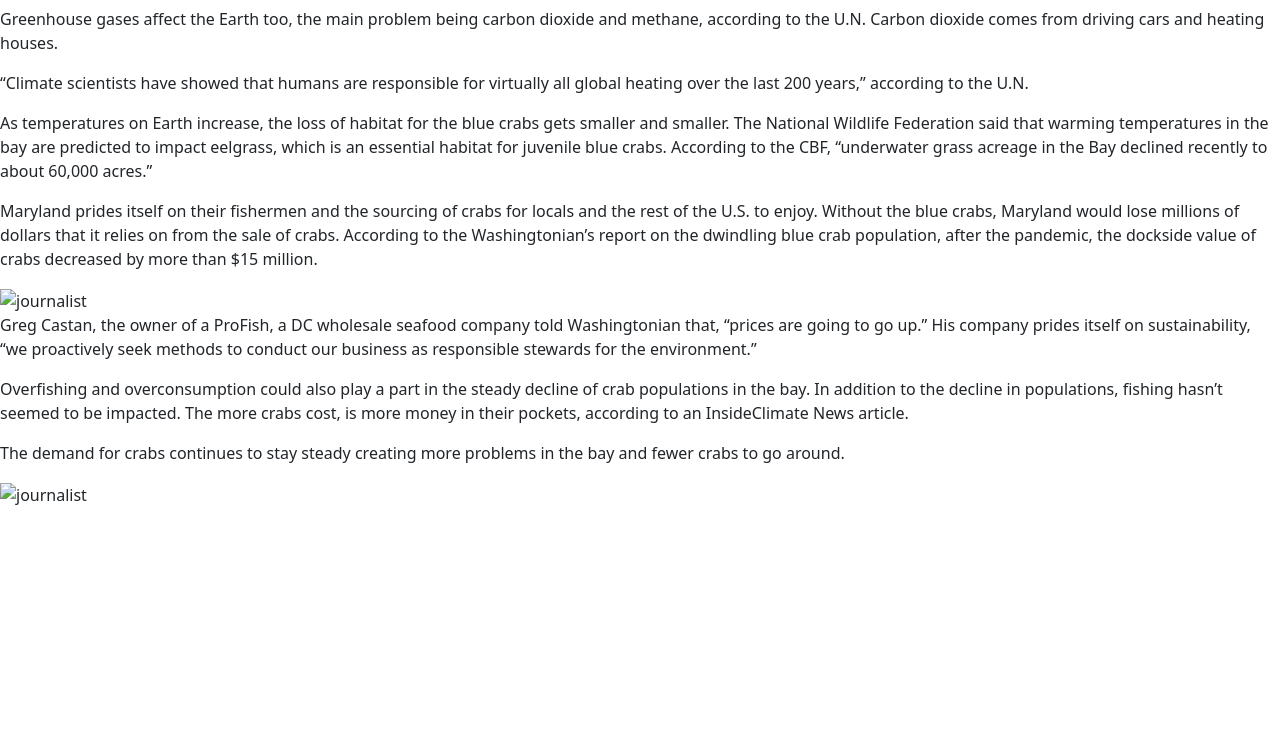
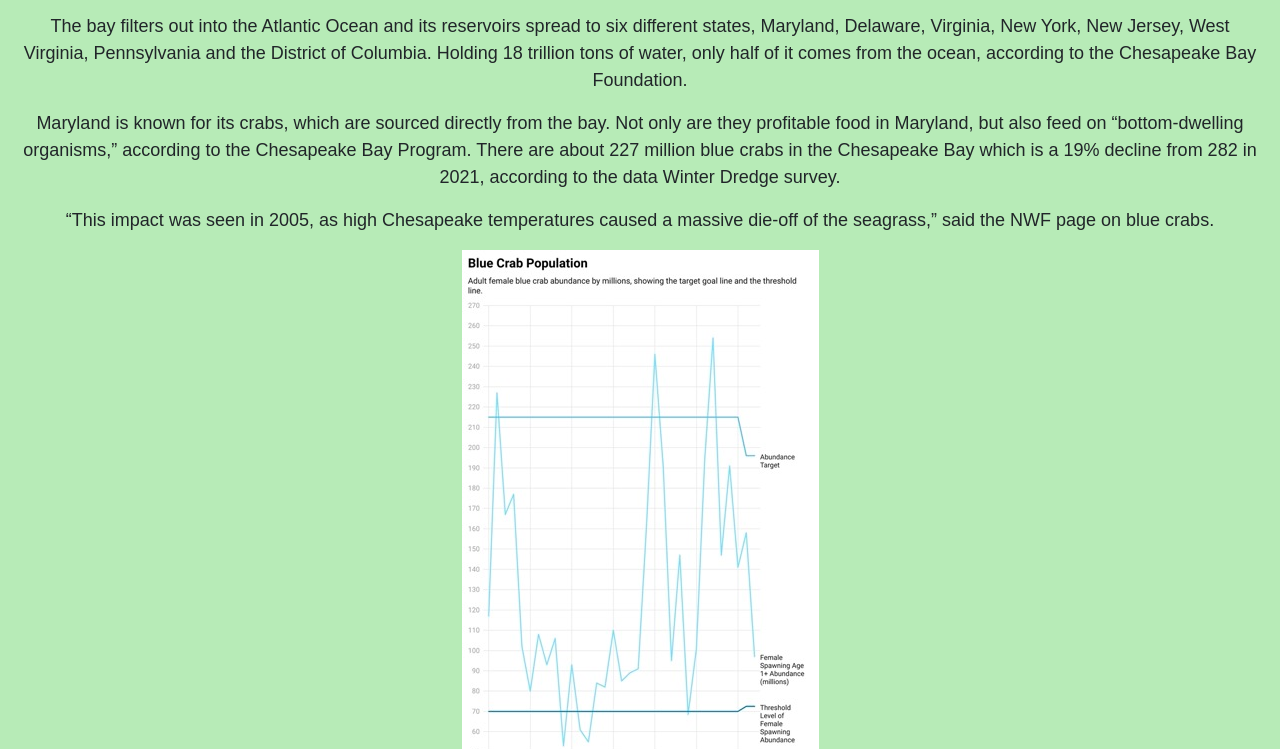
Before and after one commit to DorothyHood/dorothyhood.github.io, a plain HTML site: page class/final/index.html in a window 1280 px wide. Shown: the part 628-1377 px from the top of the page. Before the commit the page ends 1135 px from the top, so only its background shows below. Drawn offline with nearby package versions, Linux system fonts and the light colour scheme; a web font is replaced by a local one.

Commit message:
fixed project

```diff
--- a/class/final/css/final.css
+++ b/class/final/css/final.css
@@ -1,17 +1,22 @@
 body {
-    background-color: lightgreen;
-    font-family: 'Barlow Condensed', sans-serif;
-    font-size:20px;
+    background-color: rgb(183, 235, 183);
+    font-family: 'Bebas Neue', sans-serif;
+    font-size:18px;
+    display: flex;
+    justify-content: center;
+    align-items: center;
+    text-align: center;
+    padding: 20px;
 }
 h1 {
-    font-family: 'Orbitron', sans-serif;
+    font-family: 'Bebas Neue', sans-serif;
     font-size:3em;
+    color: rgb(11, 90, 43);
 }
-
-
-iframe,footer{
-    width: 100%;
+img{
+    max-width: 100%;
     height: auto;
+    align-items: center;
 }
 
 @media (max-width:576px){
--- a/class/final/index.html
+++ b/class/final/index.html
@@ -11,94 +11,112 @@
     <!--fonts-->
     <link rel="preconnect" href="https://fonts.googleapis.com">
     <link rel="preconnect" href="https://fonts.gstatic.com" crossorigin>
-    <link href="https://fonts.googleapis.com/css2?family=Orbitron&display=swap" rel="stylesheet">
-    <link href="https://fonts.googleapis.com/css2?family=Barlow+Condensed:wght@100;200;400;600&display=swap"
+    <link
+        href="https://fonts.googleapis.com/css2?family=Abril+Fatface&family=Barlow+Condensed:wght@100;200;400;600&display=swap"
         rel="stylesheet">
 
     <!-- CSS -->
     <link href="https://cdn.jsdelivr.net/npm/bootstrap@5.3.0-alpha1/dist/css/bootstrap.min.css" rel="stylesheet"
         integrity="sha384-GLhlTQ8iRABdZLl6O3oVMWSktQOp6b7In1Zl3/Jr59b6EGGoI1aFkw7cmDA6j6gD" crossorigin="anonymous">
-    <link rel="stylesheet" href="site/css/site.css">
+    <link rel="stylesheet" href="css/final.css">
 </head>
 
 <body>
     <div class="containter">
         <header>
-            <h1><b>Rising temperatures, declining populations: The effect of climate change on the Chesapeake Bay</b></h1>
+            <h1><b>Rising temperatures, declining populations: The effect of climate change on the Chesapeake Bay</b>
+            </h1>
         </header>
         <main></main>
-    <div class="row">
+        <div class="containter">
             <div class="col-md-6">
-            <img src="site/social-graphics/instagram-post-1.jpeg" class="img-fluid" alt="bay-graphic">
+                <img src="images/blue-crab.jpg" class="img-fluid" alt="bay-graphic">
             </div>
 
             <div class="description">
-            <div class="row">
-                <div class="col-lg-8">
-                    <p>From blue crabs to boating, the Chesapeake Bay is an East Coast necessity. The bay creates jobs,
+                <div class="containter">
+                    <div class="col-lg">
+                        <p>From blue crabs to boating, the Chesapeake Bay is an East Coast necessity. The bay creates
+                            jobs,
                             provides food and is a great place to have fun.</p>
 
                         <p>The Chesapeake Bay, according to the Maryland State Archives, is the largest estuary in the
                             United States and the third largest in the world. The National Oceanic and Atmospheric
-                        Administration defines an estuary as bodies of water that are usually home to “unique plant and
+                            Administration defines an estuary as bodies of water that are usually home to “unique plant
+                            and
                             animal communities.”</p>
 
-                    <p>The bay filters out into the Atlantic Ocean and its reservoirs spread to six different states,
-                        Maryland, Delaware, Virginia, New York, New Jersey, West Virginia, Pennsylvania and the District
-                        of Columbia. Holding 18 trillion tons of water, only half of it comes from the ocean, according
+                        <p>The bay filters out into the Atlantic Ocean and its reservoirs spread to six different
+                            states,
+                            Maryland, Delaware, Virginia, New York, New Jersey, West Virginia, Pennsylvania and the
+                            District
+                            of Columbia. Holding 18 trillion tons of water, only half of it comes from the ocean,
+                            according
                             to the Chesapeake Bay Foundation.</p>
 
                         <p> Maryland is known for its crabs, which are sourced directly from the bay. Not only are they
                             profitable food in Maryland, but also feed on “bottom-dwelling organisms,” according to the
-                        Chesapeake Bay Program. There are about 227 million blue crabs in the Chesapeake Bay which is a
+                            Chesapeake Bay Program. There are about 227 million blue crabs in the Chesapeake Bay which
+                            is a
                             19% decline from 282 in 2021, according to the data Winter Dredge survey.</p>
 
-                    <p>“This impact was seen in 2005, as high Chesapeake temperatures caused a massive die-off of the
+                        <p>“This impact was seen in 2005, as high Chesapeake temperatures caused a massive die-off of
+                            the
                             seagrass,” said the NWF page on blue crabs.
                         </p>
 
                     </div>
-                <div class="row">
-                    <div class="col-md-4">
-                        <img src="site/social-graphics/instagram-post-2.jpeg" class="img-fluid" alt="journalist">
+                    <div class="containter">
+                        <div class="col-sm">
+                            <img src="images/blue-crab-graphic Medium.jpeg" class="img-fluid" alt="graphic">
                         </div>
                     </div>
-                <p>Why is it warm until November? Why are there not as many snowstorms? All of this is happening because
-                    of climate change. The United Nations defines climate change as the long-term shift in temperatures
+                    <p>Why is it warm until November? Why are there not as many snowstorms? All of this is happening
+                        because
+                        of climate change. The United Nations defines climate change as the long-term shift in
+                        temperatures
                         and weather patterns.</p>
 
-                <p>Greenhouse gases affect the Earth too, the main problem being carbon dioxide and methane, according
+                    <p>Greenhouse gases affect the Earth too, the main problem being carbon dioxide and methane,
+                        according
                         to the U.N. Carbon dioxide comes from driving cars and heating houses.</p>
 
-                <p>“Climate scientists have showed that humans are responsible for virtually all global heating over the
+                    <p>“Climate scientists have showed that humans are responsible for virtually all global heating over
+                        the
                         last 200 years,” according to the U.N.</p>
 
-                <p>As temperatures on Earth increase, the loss of habitat for the blue crabs gets smaller and smaller.
-                    The National Wildlife Federation said that warming temperatures in the bay are predicted to impact
-                    eelgrass, which is an essential habitat for juvenile blue crabs. According to the CBF, “underwater
+                    <p>As temperatures on Earth increase, the loss of habitat for the blue crabs gets smaller and
+                        smaller.
+                        The National Wildlife Federation said that warming temperatures in the bay are predicted to
+                        impact
+                        eelgrass, which is an essential habitat for juvenile blue crabs. According to the CBF,
+                        “underwater
                         grass acreage in the Bay declined recently to about 60,000 acres.”</p>
-
-                <p>Maryland prides itself on their fishermen and the sourcing of crabs for locals and the rest of the
+                    <iframe width="560" height="315" src="https://www.youtube.com/watch?v=lpZFErE4JVQ"
+                        frameborder="0" allowfullscreen></iframe>
+                    <p>Maryland prides itself on their fishermen and the sourcing of crabs for locals and the rest of
+                        the
                         U.S. to enjoy. Without the blue crabs, Maryland would lose millions of dollars that it relies on
                         from the sale of crabs. According to the Washingtonian’s report on the dwindling blue crab
-                    population, after the pandemic, the dockside value of crabs decreased by more than $15 million. </p>
+                        population, after the pandemic, the dockside value of crabs decreased by more than $15 million.
+                    </p>
 
-                <div class="row">
-                    <div class="col-md-4">
-                        <img src="site/images/changing-conditions.jpeg" class="img-fluid" alt="journalist">
-                    </div>
-                </div>
+                    <p>Greg Castan, the owner of a ProFish, a DC wholesale seafood company told Washingtonian that,
+                        “prices are going to go up.” His company prides itself on sustainability, “we proactively seek
+                        methods to conduct our business as responsible stewards for the environment.” </p>
 
-                <p>Greg Castan, the owner of a ProFish, a DC wholesale seafood company told Washingtonian that, “prices are going to go up.” His company prides itself on sustainability, “we proactively seek methods to conduct our business as responsible stewards for the environment.” </p>
+                    <p>Overfishing and overconsumption could also play a part in the steady decline of crab populations
+                        in the bay. In addition to the decline in populations, fishing hasn’t seemed to be impacted. The
+                        more crabs cost, is more money in their pockets, according to an InsideClimate News article.
+                    </p>
 
-                <p>Overfishing and overconsumption could also play a part in the steady decline of crab populations in the bay. In addition to the decline in populations, fishing hasn’t seemed to be impacted. The more crabs cost, is more money in their pockets, according to an InsideClimate News article. </p>
-
-                <p>The demand for crabs continues to stay steady creating more problems in the bay and fewer crabs to go around.  </p>
+                    <p>The demand for crabs continues to stay steady creating more problems in the bay and fewer crabs
+                        to go around. </p>
                     </main>
                     <footer>
-                <div class="row">
-                    <div class="col-md-4">
-                        <img src="site/images/changing-conditions.jpeg" class="img-fluid" alt="journalist">
+                        <div class="containter">
+                            <div class="col-md-">
+                                <img src="images/sunset-bay.jpeg" class="img-fluid" alt="sunset-bay">
                             </div>
                     </footer>
 
```
Also changed, not shown: class/final/images/blue-crab-graphic Medium.jpeg (added), class/final/social-graphics/idk.html (renamed from class/final/social-graphics/index.html). Lines whose indentation alone changed are shown as unchanged.
